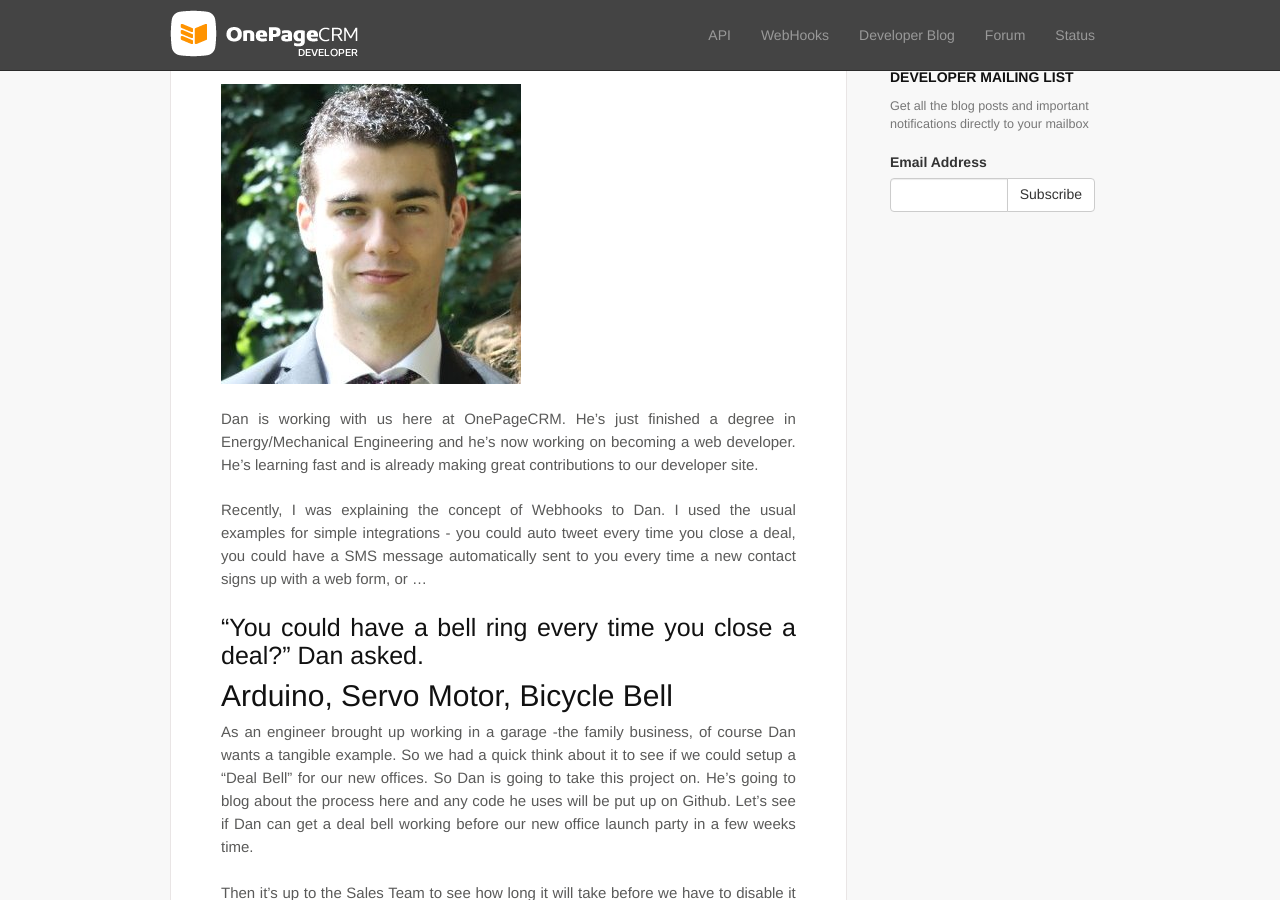
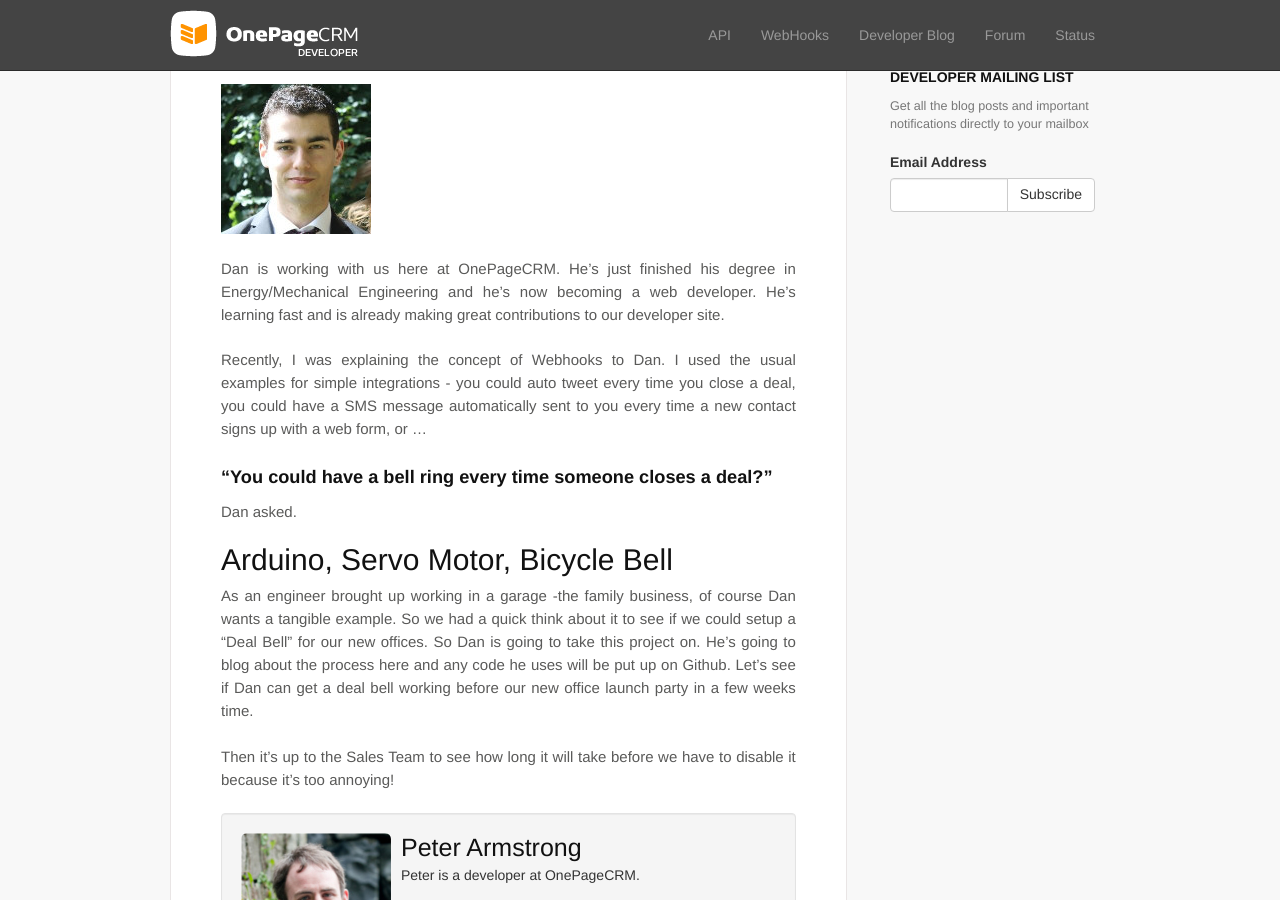
Before and after one commit to OnePageCRM/OnePageCRM.github.io, a Jekyll site: the page built from _posts/2014-03-28-fun-with-webhooks.md, in a window 1280 px wide and 900 px high, scrolled down 198 px. Built offline with Jekyll 4.4.1, drawn with Linux system fonts in a browser that asks for light colours; nearby versions of some CDN libraries; Markdown is read by kramdown in place of the engine named in the settings.

Commit message:
rezized image tidyd a bit

```diff
--- a/_posts/2014-03-28-fun-with-webhooks.md
+++ b/_posts/2014-03-28-fun-with-webhooks.md
@@ -11,17 +11,19 @@
 
 This is Dan.
 
-<img class="img-responsive" src="/img/Dan.jpg"/>
+<img class="img-responsive" src="/img/Dansmall.jpg"/>
 
-Dan is working with us here at OnePageCRM. He's just finished a degree in Energy/Mechanical Engineering and he's now working on becoming a web developer.
+Dan is working with us here at OnePageCRM. He's just finished his degree in Energy/Mechanical Engineering and he's now becoming a web developer.
 He's learning fast and is already making great contributions to our developer site.
 
 Recently, I was explaining the concept of Webhooks to Dan. I used the usual examples for simple integrations - you could auto tweet every time you close a deal, you could have a SMS message automatically sent to you every time a new contact signs up with a web form, or ...
 
-#### "You could have a bell ring every time you close a deal?" Dan asked.
+### "You could have a bell ring every time someone closes a deal?"
+Dan asked.
 
 
 ## Arduino, Servo Motor, Bicycle Bell
+
 As an engineer brought up working in a garage -the family business, of course Dan wants a tangible example. So we had a quick think about it to see if we could setup a "Deal Bell" for our new offices.
 So Dan is going to take this project on. He's going to blog about the process here and any code he uses will be put up on Github.
 Let's see if Dan can get a deal bell working before our new office launch party in a few weeks time.
```
Also changed, not shown: img/Dansmall.jpg (added).
